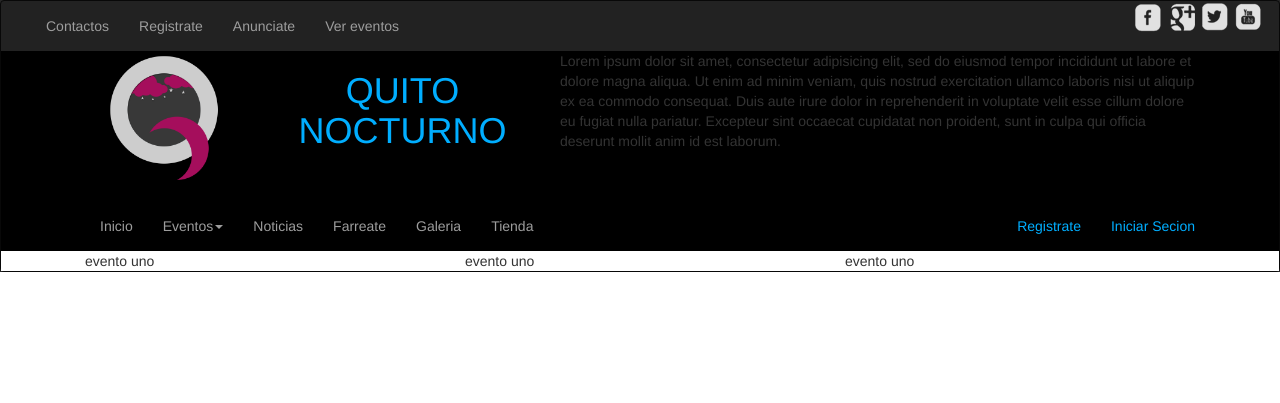
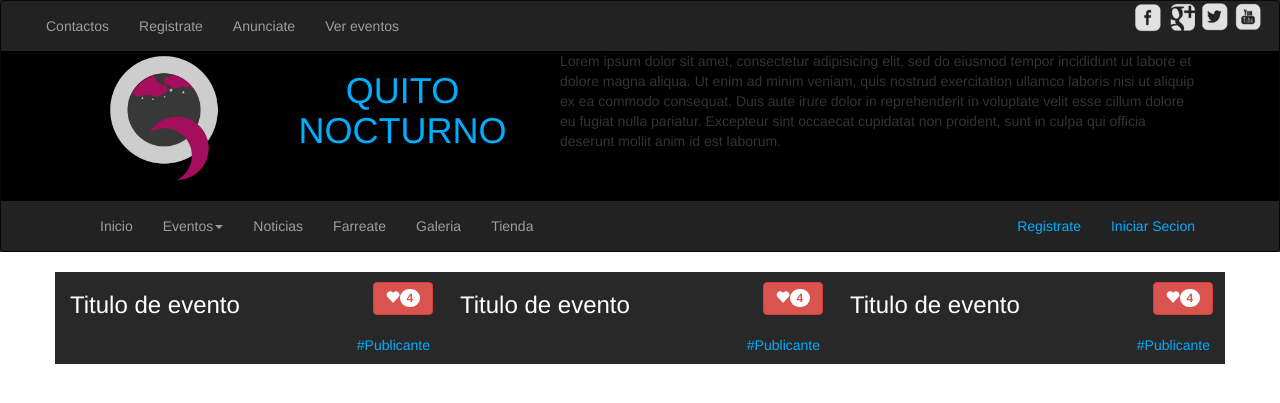
Before and after one commit to SYK360/QNT, a PHP site: page / in a window 1280 px wide. Shown: the top 403 px of the page. Run offline with PHP 8.4, Linux system fonts and the light colour scheme.

Commit message:
Seccion de entradas ranking

```diff
--- a/css/estilos.css
+++ b/css/estilos.css
@@ -23,6 +23,9 @@
 .txtcolor4{
 	color: #b0b0b0; /*Plomo*/
 }
+.txtblanco{
+	color:#fff;
+}
 .pad_inter{
 	padding: 5px #b0b0b0;
 }
@@ -35,6 +38,8 @@
 
 }
 #eventos{
-
 background: white;
 }
+.add-margin{
+	margin:10px;
+}
--- a/index.html
+++ b/index.html
@@ -7,6 +7,9 @@
 	<meta name="viewport" content="width=device-width, initial-scale=1, maximum-scale=1, user-scalable=no">
   <link rel="stylesheet" type="text/css" href="css/bootstrap.min.css">
 	<link rel="stylesheet" href="css/estilos.css">
+    <link rel="shortcut icon" type="image/x-icon" href="img/favicon.ico"/>
+    <link rel="shortcut icon" type="image/vnd.microsoft.icon" href="img/favicon.ico"/>
+
     <script type="text/javascript" href="js.js"></script>
     <script type="text/javascript" href="https://code.jquery.com/jquery-3.1.0.min.js"></script>
     <script type="text/javascript" href="js/jquery.js"></script>
@@ -18,7 +21,7 @@
 
   <body>
  <header>
-    <div class="navbar navbar-inverse ">
+<nav class="navbar navbar-inverse ">
   <div class="container-fluid">
 
     <div class="collapse navbar-collapse" id="bs-example-navbar-collapse-1">
@@ -39,9 +42,6 @@
         </ul>
     </div><!-- /.navbar-collapse -->
   </div><!-- /.container-fluid -->
-
-
-
 
 <div id="container-nav">
 <div class="row">
@@ -69,8 +69,7 @@
     </div>
   </div>
 </div>
-
-
+</div>
 
 
   <div class="container">
@@ -112,24 +111,55 @@
     </div><!-- /.navbar-collapse -->
   </div><!-- /.container-fluid -->
 </nav>
+ </header>
 
-<div id="eventos">
-<div class="row" >
-<div class="container">
-  <div class="col-md-4">
-    evento uno
+<section class="main">
+  <div class="container">
+
+    <div class="row">
+
+      <div class="bgcolor1 col-md-4">
+      <div class="row">
+         <div class="col-md-9"> <h3 class="txtblanco" >Titulo de evento</h3></div>
+        <div class="col-md-3">
+          <button class="btn btn-danger add-margin" type="button">
+        <span class="aling-right glyphicon glyphicon-heart" ></span><span class="badge">4</span>
+        </button>
+        </div>
+      </div>
+        <h5 class="text-right txtcolor2">#Publicante</h5>
+      </div>
+
+
+      <div class="bgcolor1 col-md-4">
+      <div class="row">
+         <div class="col-md-9"> <h3 class="txtblanco" >Titulo de evento</h3></div>
+        <div class="col-md-3">
+          <button class="btn btn-danger add-margin" type="button">
+        <span class="aling-right glyphicon glyphicon-heart" ></span><span class="badge">4</span>
+        </button>
+        </div>
+      </div>
+        <h5 class="text-right txtcolor2">#Publicante</h5>
+      </div>
+
+
+      <div class="bgcolor1 col-md-4">
+      <div class="row">
+         <div class="col-md-9"> <h3 class="txtblanco" >Titulo de evento</h3></div>
+        <div class="col-md-3">
+          <button class="btn btn-danger add-margin" type="button">
+        <span class="aling-right glyphicon glyphicon-heart" ></span><span class="badge">4</span>
+        </button>
+        </div>
+      </div>
+        <h5 class="text-right txtcolor2">#Publicante</h5>
+      </div>
+
+
+    </div>
   </div>
-  <div class="col-md-4">
-    evento uno
-  </div>
-  <div class="col-md-4">
-    evento uno
-  </div>
-</div>
-</div>
+</section>
 
-</div>
-
- </header>
 </body>
 </html>
```
Also changed, not shown: img/favicon.ico (added).
